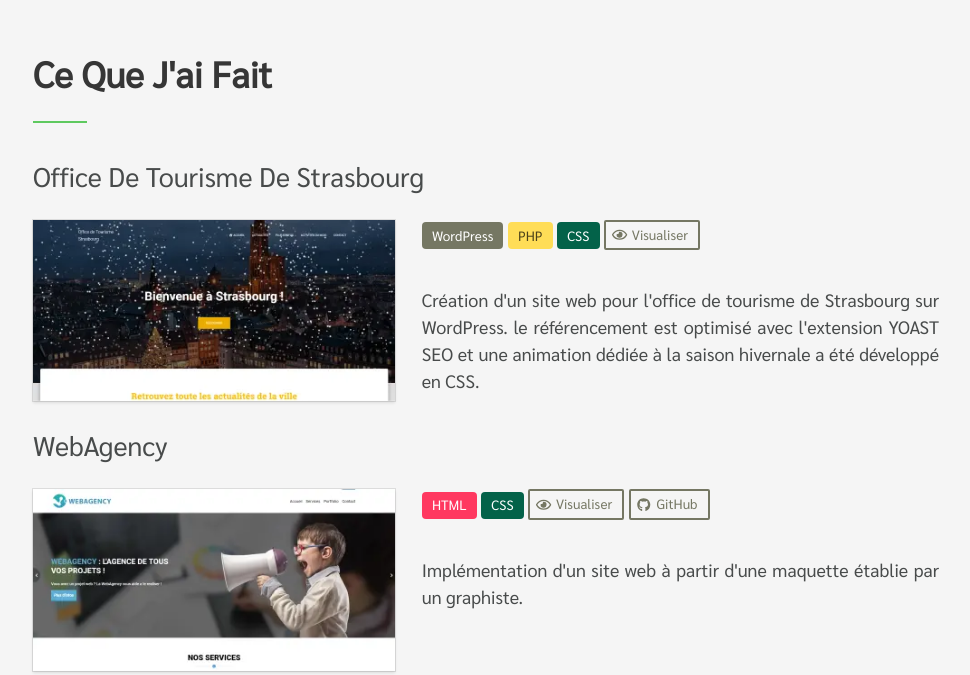
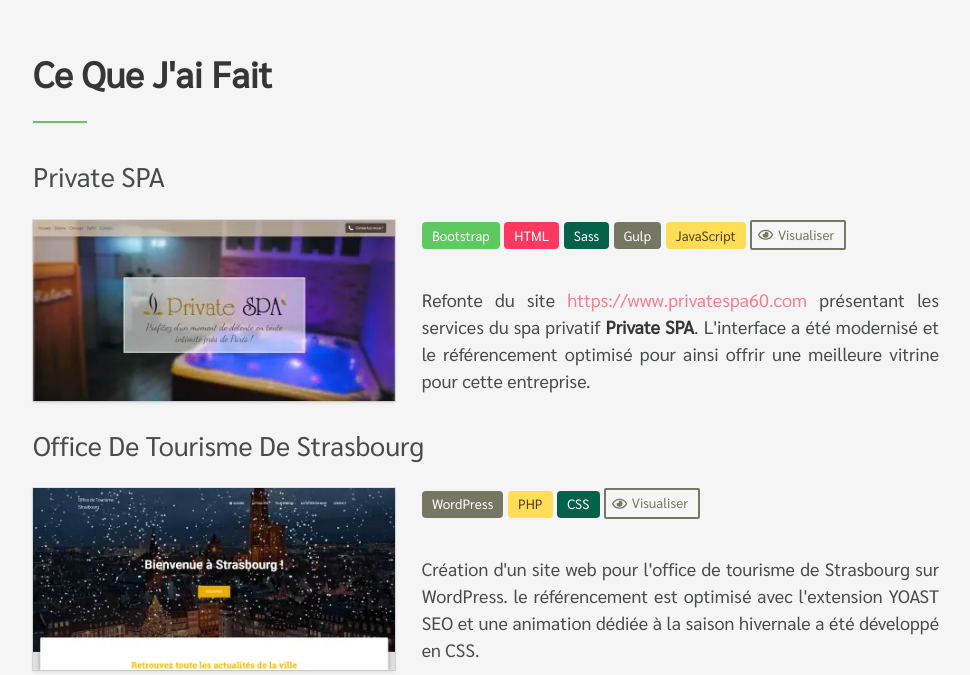
Before and after one commit to sihame-driouch/sihame-driouch.github.io, a plain HTML site: page index.html in a window 1280 px wide. Shown: the part 1427-2102 px from the top of the page, without its empty margins (154-1124 px from the left). Drawn offline with Linux system fonts and the light colour scheme.

Commit message:
Ajout du projet Private SPA

```diff
--- a/index.html
+++ b/index.html
@@ -91,6 +91,7 @@
           <span class="tag is-white">Bulma</span>
           <span class="tag is-white">JQuery</span>
           <span class="tag is-white">GitHub</span>
+          <span class="tag is-white">Gulp</span>
         </div>
         <div class="column is-4">
           <h3 class="subtitle is-capitalized">autres</h3>
@@ -113,6 +114,41 @@
       <div class="columns is-multiline">
 
         <div class="column is-12">
+          <h3 class="subtitle is-4">Private SPA</h3>
+        </div>
+
+        <div class="column is-5">
+          <div class="image box">
+            <picture>
+              <source srcset="ProjetPrivateSPA.webp" type="image/webp">
+              <source srcset="ProjetPrivateSPA.jpg" type="image/jpeg">
+              <img src="ProjetPrivateSPA.jpg" alt="capture d'écran du projet Private spa de Creil">
+            </picture>
+          </div>
+        </div>
+
+        <div class="column is-7">
+          <p class="is-grouped">
+            <span class="tag is-primary">Bootstrap</span>
+            <span class="tag is-danger">HTML</span>
+            <span class="tag is-success">Sass</span>
+            <span class="tag is-info">Gulp</span>
+            <span class="tag is-warning">JavaScript</span>
+            <a target="_blank" href="https://www.privatespa60.com" class="button is-small is-info is-outlined">
+              <span class="icon is-small">
+                <i class="far fa-eye"></i>
+              </span>
+              <span>Visualiser</span>
+            </a>
+          </p>
+          <p class="projet-description content has-text-justified">Refonte du site <a target="_blank"
+              href="https://www.privatespa60.com">https://www.privatespa60.com</a>
+            présentant les services du spa privatif <strong>Private SPA</strong>. L'interface a été modernisé et le
+            référencement
+            optimisé pour ainsi offrir une meilleure vitrine pour cette entreprise.</p>
+        </div>
+
+        <div class="column is-12">
           <h3 class="subtitle is-4">Office de tourisme de Strasbourg</h3>
         </div>
 
@@ -131,7 +167,8 @@
             <span class="tag is-info">WordPress</span>
             <span class="tag is-warning">PHP</span>
             <span class="tag is-success">CSS</span>
-            <a target="_blank" href="http://sihame.alwaysdata.net/tourisme-strasbourg" class="button is-small is-info is-outlined">
+            <a target="_blank" href="http://sihame.alwaysdata.net/tourisme-strasbourg"
+              class="button is-small is-info is-outlined">
               <span class="icon is-small">
                 <i class="far fa-eye"></i>
               </span>
@@ -161,13 +198,15 @@
           <p class="is-grouped">
             <span class="tag is-danger">HTML</span>
             <span class="tag is-success">CSS</span>
-            <a target="_blank" href="http://sihame.alwaysdata.net/webagency" class="button is-small is-info is-outlined">
+            <a target="_blank" href="http://sihame.alwaysdata.net/webagency"
+              class="button is-small is-info is-outlined">
               <span class="icon is-small">
                 <i class="far fa-eye"></i>
               </span>
               <span>Visualiser</span>
             </a>
-            <a target="_blank" href="https://github.com/sihame-driouch/oc_projects/tree/master/webagency" class="button is-small is-info is-outlined">
+            <a target="_blank" href="https://github.com/sihame-driouch/oc_projects/tree/master/webagency"
+              class="button is-small is-info is-outlined">
               <span class="icon is-small">
                 <i class="fab fa-github"></i>
               </span>
@@ -189,11 +228,10 @@
         <div id="about-me" class="column is-half is-offset-one-quarter">
           Hello ! 🖐️
           <p class="has-text-justified has-text-centered">Je m'appelle Sihame, j'aime beaucoup voyager et je suis une
-            grande fan de decoration intérieure. Actuellement, je suis étudiante en développement web chez <a target="_blank"
-              href="https://openclassrooms.com/fr/paths/48-developpeur-web-junior">OpenClassrooms</a>, dans le cadre
-            d'une formation diplômante reconnue
-            par l’état. Je suis à la recherche d'une alternance d'une durée de 12 mois, alors n'hésitez pas a me
-            contacter si vous êtes interessé. 😉
+            grande fan de decoration intérieure. Actuellement, je suis étudiante en développement web chez <a
+              target="_blank" href="https://openclassrooms.com/fr/paths/48-developpeur-web-junior">OpenClassrooms</a>,
+            dans le cadre d'une formation diplômante reconnue par l’état. Je suis à la recherche d'une alternance d'une
+            durée de 12 mois, alors n'hésitez pas a me contacter si vous êtes interessé. 😉
           </p>
         </div>
       </div>
@@ -218,7 +256,8 @@
 
       <div class="content has-text-centered">
         <p id="bottom-links">
-          <a target="_blank" href="https://www.linkedin.com/in/sihame-driouch/"><i class="fab fa-linkedin-in fa-2x"></i></a>
+          <a target="_blank" href="https://www.linkedin.com/in/sihame-driouch/"><i
+              class="fab fa-linkedin-in fa-2x"></i></a>
           <a target="_blank" href="https://github.com/sihame-driouch"><i class="fab fa-github fa-2x"></i></a>
         </p>
 
```
Also changed, not shown: ProjetPrivateSPA.jpg (added), ProjetPrivateSPA.webp (added).
